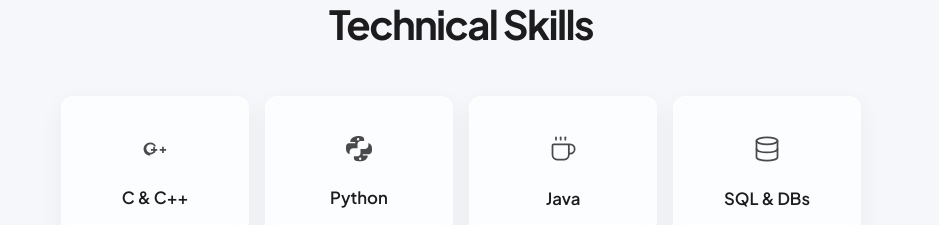
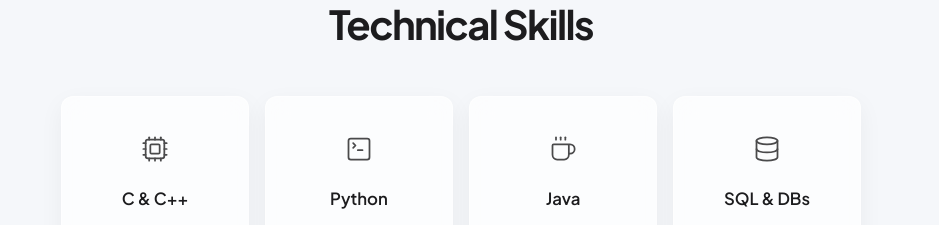
Before and after one commit to pawannegii/MyPortfolio, a React (Vite) app: page / in a window 1280 px wide. Shown: the part 1560-1785 px from the top of the page, without its empty margins (179-1118 px from the left). Built offline with nearby package versions, Linux system fonts and the light colour scheme.

Commit message:
Revert custom icons to maintain minimalist aesthetic

```diff
--- a/src/App.jsx
+++ b/src/App.jsx
@@ -26,21 +26,10 @@ import {
   Network
 } from 'lucide-react';
 import avatarImg from './assets/avatar.png';
-const PythonIcon = ({ size = 28 }) => (
-  <svg width={size} height={size} viewBox="0 0 24 24" fill="currentColor" stroke="none">
-    <path d="M12.127 0C9.37 0 7.429.563 5.923 1.545c-1.536 1.002-1.921 2.38-2.032 3.902h4.593v1.173H2.607C1.164 6.62 0 8.01 0 10.42v1.656c0 2.64 1.487 4.195 3.328 4.756v-2.18c0-1.785 1.516-3.237 3.376-3.237h3.918V7.545c0-1.638 1.428-2.97 3.19-2.97h2.895v-1.77C16.707 1.25 15.114 0 12.127 0zm-.924 1.956a1.1 1.1 0 110 2.2 1.1 1.1 0 010-2.2zM20.672 6.545v2.18c0 1.786-1.516 3.238-3.376 3.238H13.38v3.869c0 1.64-1.428 2.97-3.19 2.97H7.293v1.77c0 1.554 1.593 2.805 4.58 2.805 2.758 0 4.698-.562 6.204-1.544 1.536-1.003 1.921-2.38 2.032-3.903h-4.593v-1.172h5.876c1.444 0 2.608-1.39 2.608-3.8v-1.655c0-2.64-1.488-4.195-3.328-4.756zm-7.621 13.298a1.1 1.1 0 110 2.2 1.1 1.1 0 010-2.2z" />
-  </svg>
-)
-
-const CppIcon = ({ size = 28 }) => (
-  <svg width={size} height={size} viewBox="0 0 24 24" fill="currentColor" stroke="none">
-    <path d="M22.251 10.366v3.268h-2.148v2.148h-1.558v-2.148h-2.147v-1.558h2.147V9.929h1.558v2.148h2.148v-1.711zM14.07 10.366v3.268h-2.148v2.148h-1.558v-2.148H8.217v-1.558h2.147V9.929h1.558v2.148h2.148v-1.711zM7.56 18.067C4.195 18.067 1.458 15.342 1.458 12S4.195 5.933 7.56 5.933c2.47 0 4.595 1.474 5.378 3.565h-1.637c-.66-1.185-1.92-1.996-3.385-1.996-2.164 0-3.924 1.77-3.924 3.953 0 2.183 1.76 3.954 3.924 3.954 1.488 0 2.766-.838 3.407-2.052h1.62c-.792 2.128-2.936 3.64-5.443 3.64l.06-.06z"/>
-  </svg>
-)
 
 const technicalSkills = [
-  { name: 'C & C++', icon: <CppIcon size={26} /> },
-  { name: 'Python', icon: <PythonIcon size={26} /> },
+  { name: 'C & C++', icon: <Cpu size={28} strokeWidth={1.5} /> },
+  { name: 'Python', icon: <TerminalSquare size={28} strokeWidth={1.5} /> },
   { name: 'Java', icon: <Coffee size={28} strokeWidth={1.5} /> },
   { name: 'SQL & DBs', icon: <Database size={28} strokeWidth={1.5} /> },
   { name: 'Web Dev', icon: <Globe size={28} strokeWidth={1.5} /> },
```
